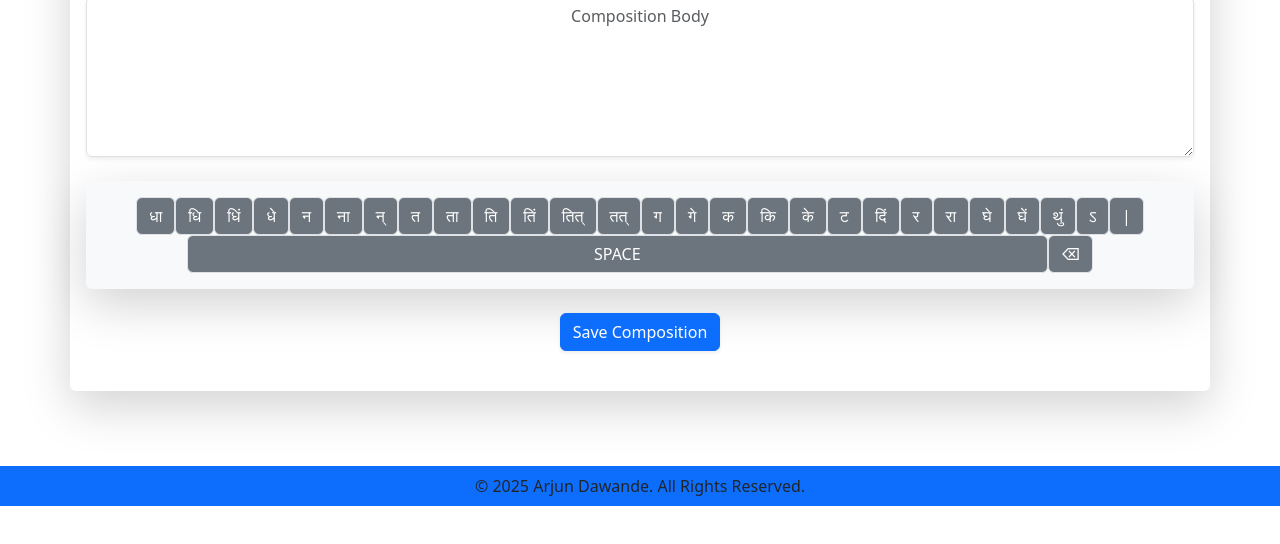
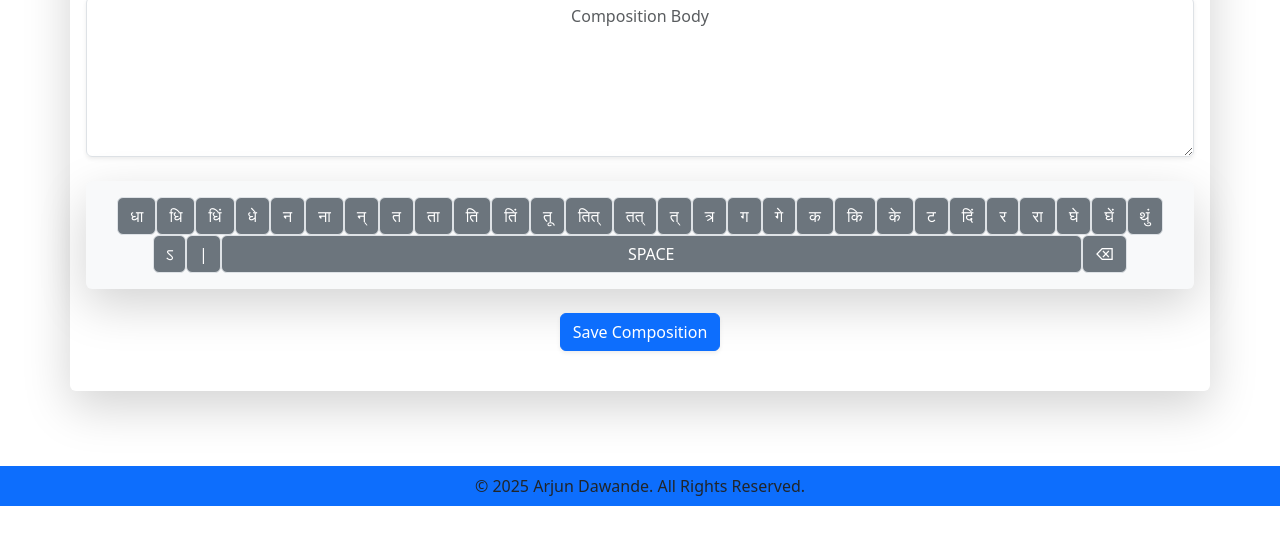
Before and after one commit to arjundawande/Tabla-Compositions-Editor, a plain HTML site: page index.html in a window 1280 px wide. Shown: the part 294-838 px from the top of the page. Drawn offline with nearby package versions, Linux system fonts and the light colour scheme.

Commit message:
Update button labels in index.html

```diff
--- a/index.html
+++ b/index.html
@@ -73,7 +73,7 @@
     const text = document.getElementById('text');
     const btns = document.getElementById('btns');
     //Array for buttons
-    const btnLabel = [ 'धा', 'धि',  'धिं',  'धे', 'न',  'ना',  'न्',  'त',  'ता',  'ति',  'तिं',  'तित्',  'तत्', 'ग', 'गे', 'क', 'कि', 'के', 'ट', 'दिं', 'र', 'रा', 'घे', 'घें', 'थुं', 'ऽ', '|', 'SPACE', '⌫' ];
+    const btnLabel = [ 'धा', 'धि',  'धिं',  'धे', 'न',  'ना',  'न्',  'त',  'ता',  'ति',  'तिं', 'तू', 'तित्',  'तत्', 'त्', 'त्र', 'ग', 'गे', 'क', 'कि', 'के', 'ट', 'दिं', 'र', 'रा', 'घे', 'घें', 'थुं', 'ऽ', '|', 'SPACE', '⌫' ];
     //Button constructor
     btnLabel.forEach((label,index)=>{
       let btn = document.createElement('button');
```
